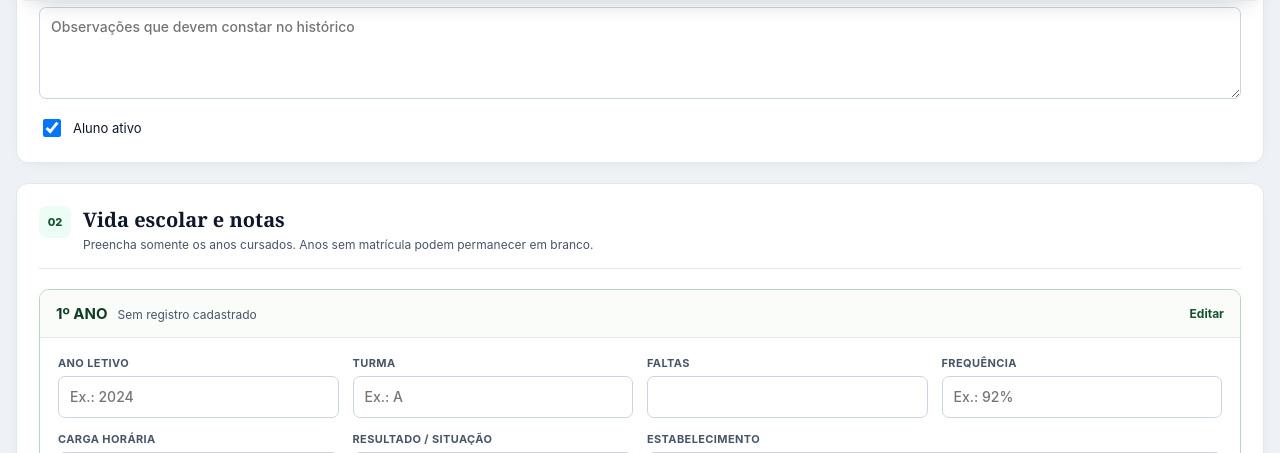
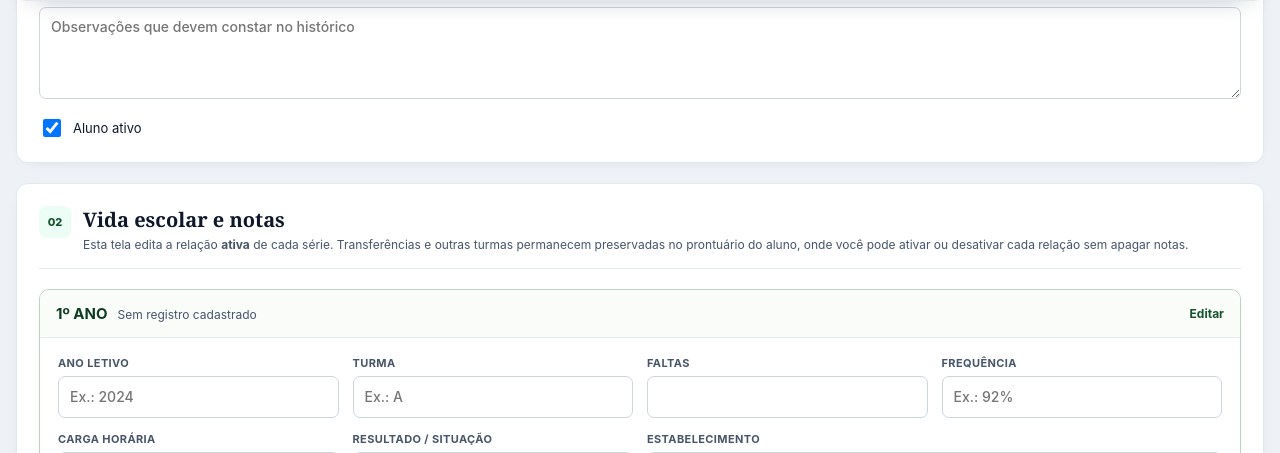
Before and after one commit to Paulo-Andre/historico_egidio, a Django app: page /aluno/novo/ in a window 1280 px wide. Shown: the part 787-1240 px from the top of the page. Run offline with Django 5.2, Linux system fonts and the light colour scheme; data that the repository does not hold is empty; parts of the project's set-up code (start-up, migrations or seed data) failed here and were passed over.

Commit message:
ui: esclarece edição da relação ativa por série

```diff
--- a/historico/templates/historico/aluno_form.html
+++ b/historico/templates/historico/aluno_form.html
@@ -175,7 +175,11 @@
         <span class="section-number">02</span>
         <div>
           <h2>Vida escolar e notas</h2>
-          <p>Preencha somente os anos cursados. Anos sem matrícula podem permanecer em branco.</p>
+          <p>
+            Esta tela edita a relação <strong>ativa</strong> de cada série.
+            Transferências e outras turmas permanecem preservadas no prontuário do aluno,
+            onde você pode ativar ou desativar cada relação sem apagar notas.
+          </p>
         </div>
       </div>
     </div>
```
